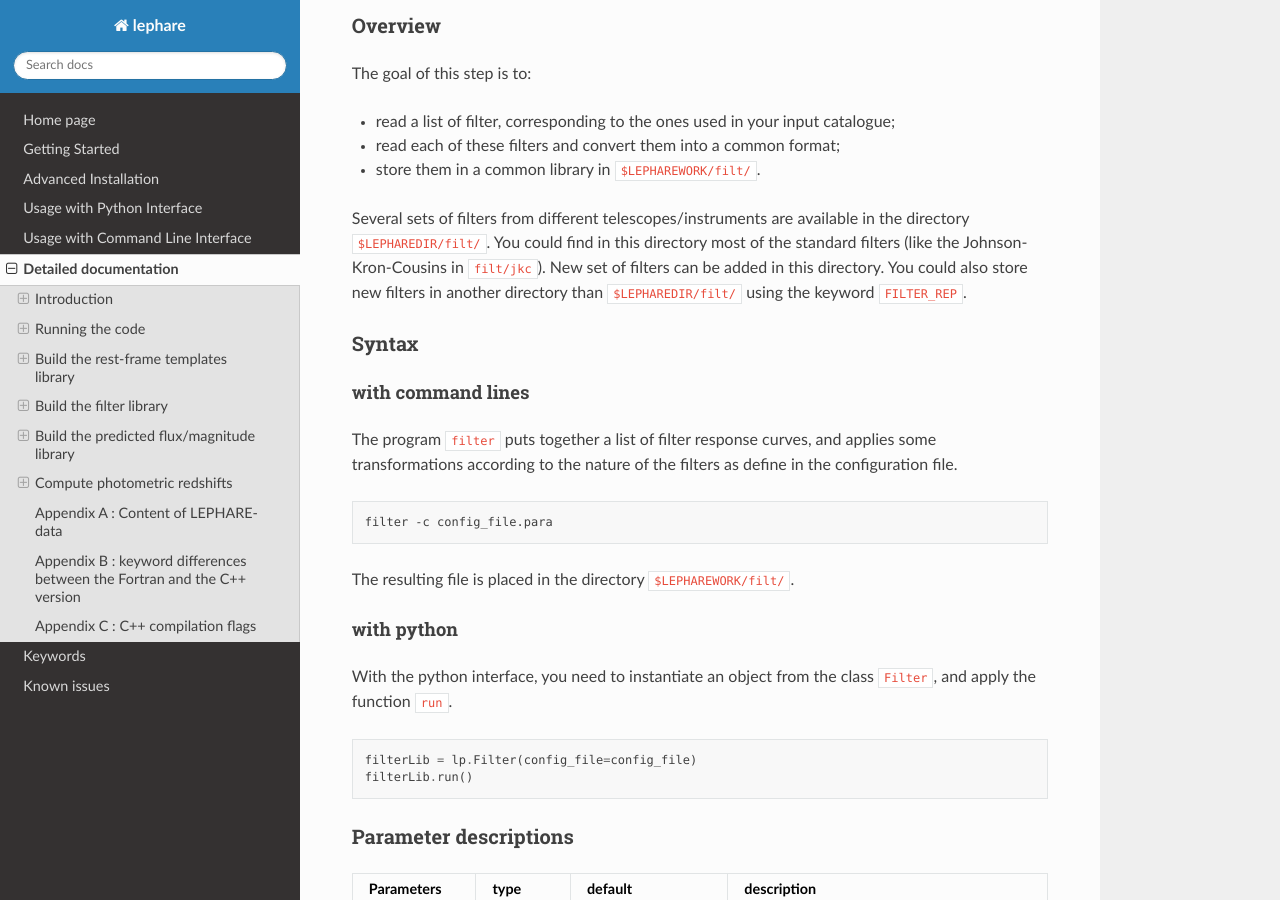
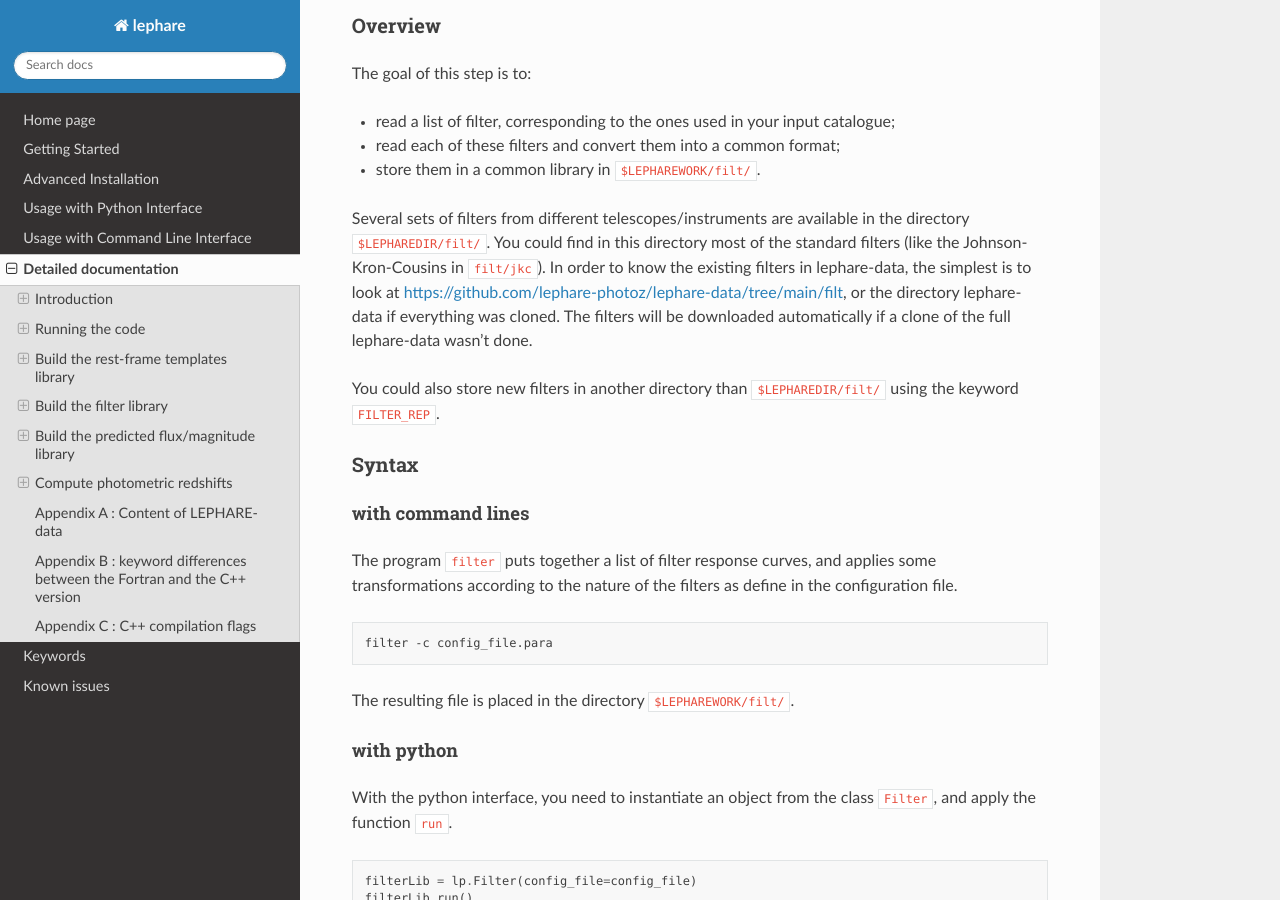
Before and after one commit to lephare-photoz/lephare, a Sphinx documentation site: the page built from docs/detailed.rst, in a window 1280 px wide and 900 px high, scrolled down 9811 px. Built offline with Sphinx 7.4.7 and the Read the Docs theme 3.1.0, drawn with Linux system fonts in a browser that asks for light colours; pages that are not in the unit, such as notebooks, are missing from menus; some of the changed text lies outside the part shown.

Commit message:
Change detailed documentation

```diff
--- a/docs/detailed.rst
+++ b/docs/detailed.rst
@@ -411,7 +411,10 @@
 - store them in a common library in ``$LEPHAREWORK/filt/``.
 
 
-Several sets of filters from different telescopes/instruments are available in the directory ``$LEPHAREDIR/filt/``. You could find in this directory most of the standard filters (like the Johnson-Kron-Cousins in ``filt/jkc``). New set of filters can be added in this directory.  You could also store new filters in another directory than ``$LEPHAREDIR/filt/`` using the keyword ``FILTER_REP``.
+Several sets of filters from different telescopes/instruments are available in the directory ``$LEPHAREDIR/filt/``. You could find in this directory most of the standard filters (like the Johnson-Kron-Cousins in ``filt/jkc``). In order to know the existing filters in lephare-data, the simplest is to look at https://github.com/lephare-photoz/lephare-data/tree/main/filt, or the directory lephare-data if everything was cloned. The filters  will be downloaded automatically if a clone of the full lephare-data wasn't done.
+
+
+You could also store new filters in another directory than ``$LEPHAREDIR/filt/`` using the keyword ``FILTER_REP``.
 
 
 
@@ -570,11 +573,11 @@
 
 .. code-block:: python
 
-  filterLibSVO = lp.FilterSvc.from_yaml(f"{lp.LEPHAREDIR}/examples/config.yml")
+  filterLibSVO = lp.FilterSvc.from_yaml(f"{lp.LEPHAREDIR}/examples/config_svo_filters.yml")
   filter_output = os.path.join(os.environ["LEPHAREWORK"], "filt", keymap["FILTER_FILE"].value)
   lp.write_output_filter(filter_output + "_svo.dat", filter_output + "_svo.doc", filterLibSVO)
 
-where ``$LEPHAREDIR/examples/config.yml`` is a yml file including the name of filters to be downloaded. They are store in ``LEPHAREWORK/filt/`` and name defined according to the keyword ``FILTER_FILE``.
+where ``$LEPHAREDIR/examples/config_svo_filters.yml`` is a yml file including the name of filters to be downloaded. You can copy the yaml file into your own directory and modify the names of the filters according to the ones in the SVO website. The transmission type is given in the SVO webpage. The filters will be stored in ``LEPHAREWORK/filt/`` and name defined according to the keyword ``FILTER_FILE``.
 
 
 
```
